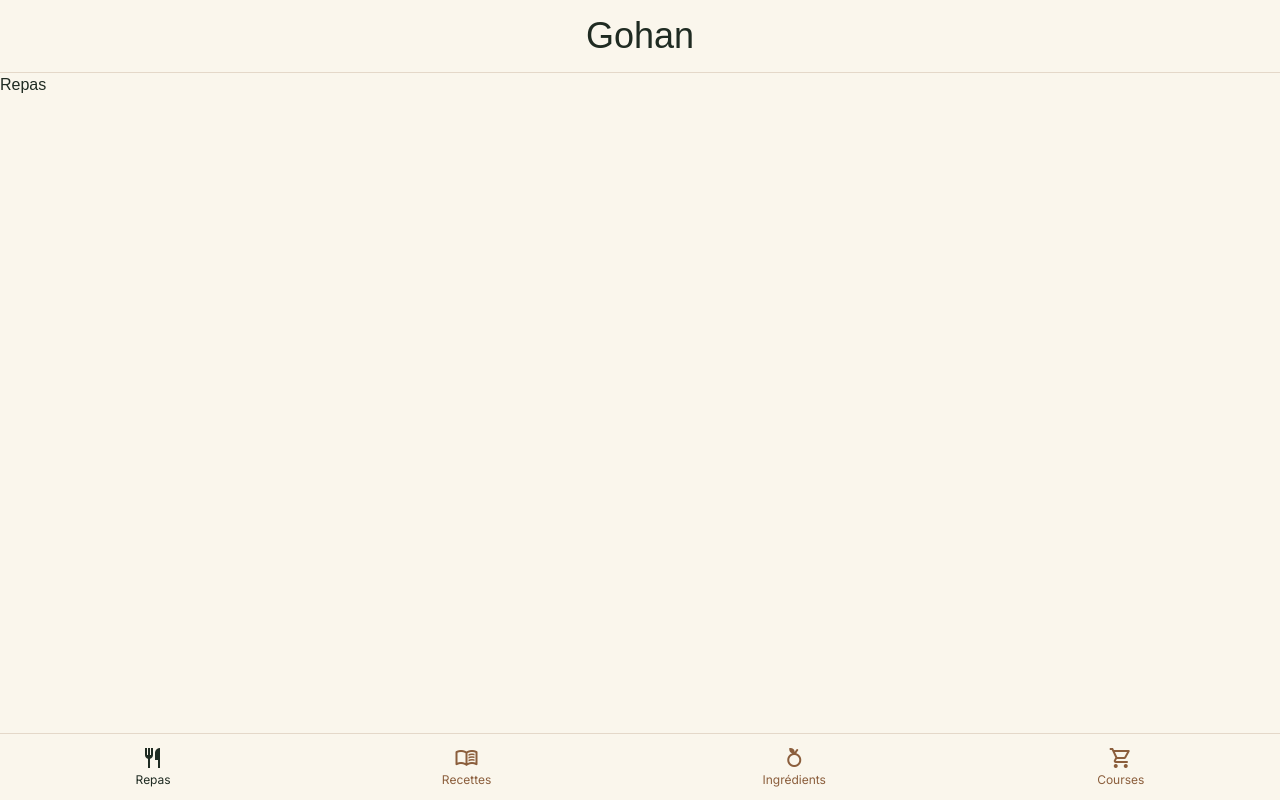
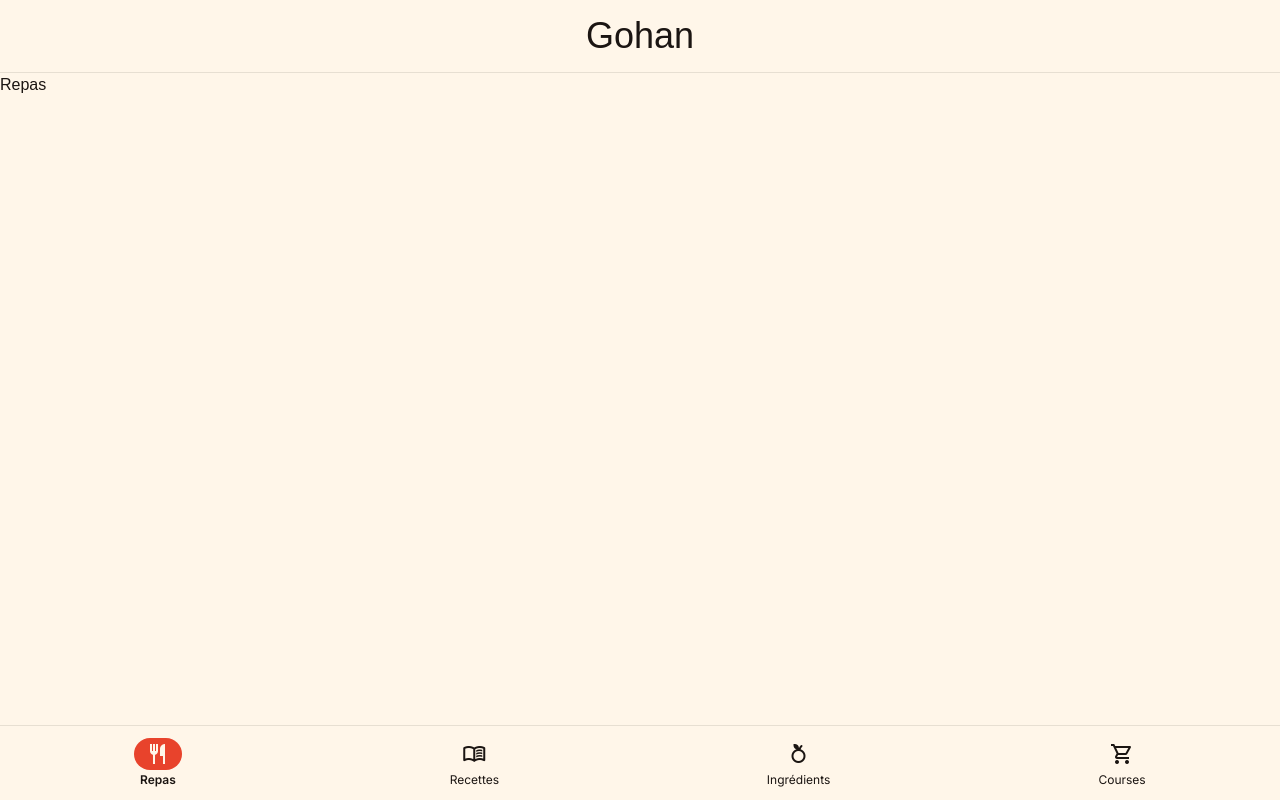
Before and after one commit to Delaudes/gohan, an Angular app: page /meals in a window 1280 px wide. Built offline with nearby package versions, Linux system fonts and the light colour scheme; a web font is replaced by a local one.

Commit message:
feat: Update color scheme and component styles for improved UI consistency and accessibility

```diff
--- a/src/app/app.header.component.html
+++ b/src/app/app.header.component.html
@@ -1,3 +1,3 @@
-<header class="text-center py-4 border-b border-soy/20">
+<header class="text-center py-4 border-b border-charcoal/10">
   <h1 class="font-header text-4xl">Gohan</h1>
 </header>
--- a/src/app/app.navigation.component.html
+++ b/src/app/app.navigation.component.html
@@ -1,4 +1,4 @@
-<nav class="fixed inset-x-0 bottom-0 flex justify-around items-center bg-rice-white border-t border-soy/20 py-2">
+<nav class="fixed inset-x-0 bottom-0 flex justify-around items-center bg-cream border-t border-charcoal/10 py-2">
   <app-nav-meals />
   <app-nav-recipes />
   <app-nav-ingredients />
--- a/src/ingredients/presentation/components/create-ingredient/create-ingredient.component.html
+++ b/src/ingredients/presentation/components/create-ingredient/create-ingredient.component.html
@@ -2,39 +2,39 @@
   type="button"
   (click)="dialog.showModal()"
   aria-label="Ajouter un ingrédient"
-  class="bg-nori text-yuzu hover:bg-nori/90 fixed right-4 bottom-20 z-10 flex h-14 w-14 items-center justify-center rounded-full shadow-lg transition-colors"
+  class="bg-tomato text-cream border-charcoal shadow-[4px_4px_0_0_var(--color-charcoal)] hover:shadow-[2px_2px_0_0_var(--color-charcoal)] fixed right-4 bottom-20 z-10 flex h-14 w-14 items-center justify-center rounded-full border-2 transition-all hover:translate-x-0.5 hover:translate-y-0.5"
 >
   <span class="material-symbols-outlined text-2xl">add</span>
 </button>
 
-<dialog #dialog class="bg-rice-white m-auto w-[min(90vw,22rem)] rounded-2xl p-6 backdrop:bg-nori/50">
+<dialog #dialog class="bg-cream border-charcoal shadow-[6px_6px_0_0_var(--color-charcoal)] m-auto w-[min(90vw,22rem)] rounded-3xl border-2 p-6 backdrop:bg-charcoal/60">
   @let vm = viewModel.get();
-  <div class="flex flex-col items-center gap-3 text-center">
-    <p class="text-nori">Nouvel ingrédient</p>
+  <div class="flex flex-col items-center gap-4 text-center">
+    <h2 class="font-header text-charcoal text-xl">Nouvel ingrédient</h2>
     <input
       #nameInput
       type="text"
       placeholder="Nom de l'ingrédient"
-      class="border-soy/30 text-nori placeholder:text-soy/60 focus:border-nori w-full rounded-full border px-4 py-2 text-center outline-none"
+      class="border-charcoal placeholder:text-charcoal/40 text-charcoal focus:border-tomato w-full border-b-2 bg-transparent px-1 py-2 text-left text-lg outline-none"
     />
     @if (vm.isErrorCreatingIngredient) {
       <p class="text-danger text-sm">Une erreur est survenue, réessayez.</p>
     }
     @if (vm.isLoadingCreatingIngredient) {
       <div class="flex h-11 w-full items-center justify-center">
-        <span class="material-symbols-outlined text-nori animate-spin">progress_activity</span>
+        <span class="material-symbols-outlined text-charcoal animate-spin">progress_activity</span>
       </div>
     } @else {
       <div class="flex h-11 w-full justify-center gap-2">
         <button
           type="button"
           (click)="dialog.close()"
-          class="border-soy/30 text-soy hover:bg-soy/10 flex-1 rounded-full border transition-colors"
+          class="border-charcoal text-charcoal hover:bg-charcoal hover:text-cream flex-1 rounded-full border-2 font-semibold transition-colors"
         >Annuler</button>
         <button
           type="button"
           (click)="createIngredient.execute(dialog, nameInput)"
-          class="bg-nori text-yuzu hover:bg-nori/90 flex-1 rounded-full transition-colors"
+          class="bg-tomato text-cream border-charcoal shadow-[3px_3px_0_0_var(--color-charcoal)] hover:shadow-[1px_1px_0_0_var(--color-charcoal)] flex-1 rounded-full border-2 font-semibold transition-all hover:translate-x-0.5 hover:translate-y-0.5"
         >Ajouter</button>
       </div>
     }
--- a/src/ingredients/presentation/components/delete-ingredient/delete-ingredient.component.html
+++ b/src/ingredients/presentation/components/delete-ingredient/delete-ingredient.component.html
@@ -2,33 +2,33 @@
   type="button"
   (click)="dialog.showModal()"
   aria-label="Supprimer l'ingrédient"
-  class="text-soy hover:bg-soy/10 flex h-9 w-9 shrink-0 items-center justify-center rounded-full transition-colors"
+  class="bg-tomato/10 text-tomato hover:bg-tomato/20 flex h-9 w-9 shrink-0 items-center justify-center rounded-full transition-colors"
 >
   <span class="material-symbols-outlined text-xl">delete</span>
 </button>
 
-<dialog #dialog class="bg-rice-white m-auto w-[min(90vw,22rem)] rounded-2xl p-6 backdrop:bg-nori/50">
+<dialog #dialog class="bg-cream border-charcoal shadow-[6px_6px_0_0_var(--color-charcoal)] m-auto w-[min(90vw,22rem)] rounded-3xl border-2 p-6 backdrop:bg-charcoal/60">
   <div class="flex flex-col items-center gap-3 text-center">
     <span class="material-symbols-outlined text-danger text-3xl">warning</span>
-    <p class="text-nori">Voulez-vous vraiment supprimer cet ingrédient ? Cette action est irréversible.</p>
+    <p class="text-charcoal">Voulez-vous vraiment supprimer cet ingrédient ?</p>
     @if (ingredient().isErrorDeleting) {
       <p class="text-danger text-sm">Une erreur est survenue, réessayez.</p>
     }
     @if (ingredient().isLoadingDeleting) {
       <div class="flex h-11 w-full items-center justify-center">
-        <span class="material-symbols-outlined text-nori animate-spin">progress_activity</span>
+        <span class="material-symbols-outlined text-charcoal animate-spin">progress_activity</span>
       </div>
     } @else {
       <div class="flex h-11 w-full justify-center gap-2">
         <button
           type="button"
           (click)="dialog.close()"
-          class="border-soy/30 text-soy hover:bg-soy/10 flex-1 rounded-full border transition-colors"
+          class="border-charcoal text-charcoal hover:bg-charcoal hover:text-cream flex-1 rounded-full border-2 font-semibold transition-colors"
         >Annuler</button>
         <button
           type="button"
           (click)="deleteIngredient.execute(ingredient().id, dialog)"
-          class="bg-nori text-yuzu hover:bg-nori/90 flex-1 rounded-full transition-colors"
+          class="bg-tomato text-cream border-charcoal shadow-[3px_3px_0_0_var(--color-charcoal)] hover:shadow-[1px_1px_0_0_var(--color-charcoal)] flex-1 rounded-full border-2 font-semibold transition-all hover:translate-x-0.5 hover:translate-y-0.5"
         >Supprimer</button>
       </div>
     }
--- a/src/ingredients/presentation/components/nav-ingredients/nav-ingredients.component.html
+++ b/src/ingredients/presentation/components/nav-ingredients/nav-ingredients.component.html
@@ -3,9 +3,17 @@
   routerLinkActive
   #rla="routerLinkActive"
   class="flex flex-col items-center gap-0.5 px-3 py-1"
-  [class.text-nori]="rla.isActive"
-  [class.text-soy]="!rla.isActive"
 >
-  <span class="material-symbols-outlined">nutrition</span>
-  <span class="text-xs">Ingrédients</span>
+  <span
+    class="material-symbols-outlined rounded-full px-3 py-1 transition-colors"
+    [class.bg-tomato]="rla.isActive"
+    [class.text-cream]="rla.isActive"
+    [class.text-charcoal/50]="!rla.isActive"
+  >nutrition</span>
+  <span
+    class="text-xs"
+    [class.text-charcoal]="rla.isActive"
+    [class.font-semibold]="rla.isActive"
+    [class.text-charcoal/50]="!rla.isActive"
+  >Ingrédients</span>
 </a>
--- a/src/meals/presentation/components/nav-meals/nav-meals.component.html
+++ b/src/meals/presentation/components/nav-meals/nav-meals.component.html
@@ -3,9 +3,17 @@
   routerLinkActive
   #rla="routerLinkActive"
   class="flex flex-col items-center gap-0.5 px-3 py-1"
-  [class.text-nori]="rla.isActive"
-  [class.text-soy]="!rla.isActive"
 >
-  <span class="material-symbols-outlined">restaurant</span>
-  <span class="text-xs">Repas</span>
+  <span
+    class="material-symbols-outlined rounded-full px-3 py-1 transition-colors"
+    [class.bg-tomato]="rla.isActive"
+    [class.text-cream]="rla.isActive"
+    [class.text-charcoal/50]="!rla.isActive"
+  >restaurant</span>
+  <span
+    class="text-xs"
+    [class.text-charcoal]="rla.isActive"
+    [class.font-semibold]="rla.isActive"
+    [class.text-charcoal/50]="!rla.isActive"
+  >Repas</span>
 </a>
--- a/src/recipes/presentation/components/nav-recipes/nav-recipes.component.html
+++ b/src/recipes/presentation/components/nav-recipes/nav-recipes.component.html
@@ -3,9 +3,17 @@
   routerLinkActive
   #rla="routerLinkActive"
   class="flex flex-col items-center gap-0.5 px-3 py-1"
-  [class.text-nori]="rla.isActive"
-  [class.text-soy]="!rla.isActive"
 >
-  <span class="material-symbols-outlined">menu_book</span>
-  <span class="text-xs">Recettes</span>
+  <span
+    class="material-symbols-outlined rounded-full px-3 py-1 transition-colors"
+    [class.bg-tomato]="rla.isActive"
+    [class.text-cream]="rla.isActive"
+    [class.text-charcoal/50]="!rla.isActive"
+  >menu_book</span>
+  <span
+    class="text-xs"
+    [class.text-charcoal]="rla.isActive"
+    [class.font-semibold]="rla.isActive"
+    [class.text-charcoal/50]="!rla.isActive"
+  >Recettes</span>
 </a>
--- a/src/shopping/presentation/components/nav-shopping/nav-shopping.component.html
+++ b/src/shopping/presentation/components/nav-shopping/nav-shopping.component.html
@@ -3,9 +3,17 @@
   routerLinkActive
   #rla="routerLinkActive"
   class="flex flex-col items-center gap-0.5 px-3 py-1"
-  [class.text-nori]="rla.isActive"
-  [class.text-soy]="!rla.isActive"
 >
-  <span class="material-symbols-outlined">shopping_cart</span>
-  <span class="text-xs">Courses</span>
+  <span
+    class="material-symbols-outlined rounded-full px-3 py-1 transition-colors"
+    [class.bg-tomato]="rla.isActive"
+    [class.text-cream]="rla.isActive"
+    [class.text-charcoal/50]="!rla.isActive"
+  >shopping_cart</span>
+  <span
+    class="text-xs"
+    [class.text-charcoal]="rla.isActive"
+    [class.font-semibold]="rla.isActive"
+    [class.text-charcoal/50]="!rla.isActive"
+  >Courses</span>
 </a>
--- a/src/styles.css
+++ b/src/styles.css
@@ -7,17 +7,16 @@
   --font-body: 'Inter', sans-serif;
   --font-mono: 'JetBrains Mono', monospace;
 
-  --color-rice-white: #FAF6EC;
-  --color-nori: #1F2B22;
-  --color-yuzu: #F2B705;
-  --color-soy: #8B5E3C;
+  --color-cream: #FFF6E9;
+  --color-charcoal: #1B1512;
+  --color-tomato: #E8432C;
   --color-danger: #B3261E;
   --color-success: #3F7D45;
 }
 
 body {
-  background-color: var(--color-rice-white);
-  color: var(--color-nori);
+  background-color: var(--color-cream);
+  color: var(--color-charcoal);
   font-family: var(--font-body);
 }
 
```
Also changed, not shown: src/ingredients/presentation/pages/ingredients/ingredients.page.html (+15 -15 lines), 1 other file (tests, documents, lock files or other folders).
